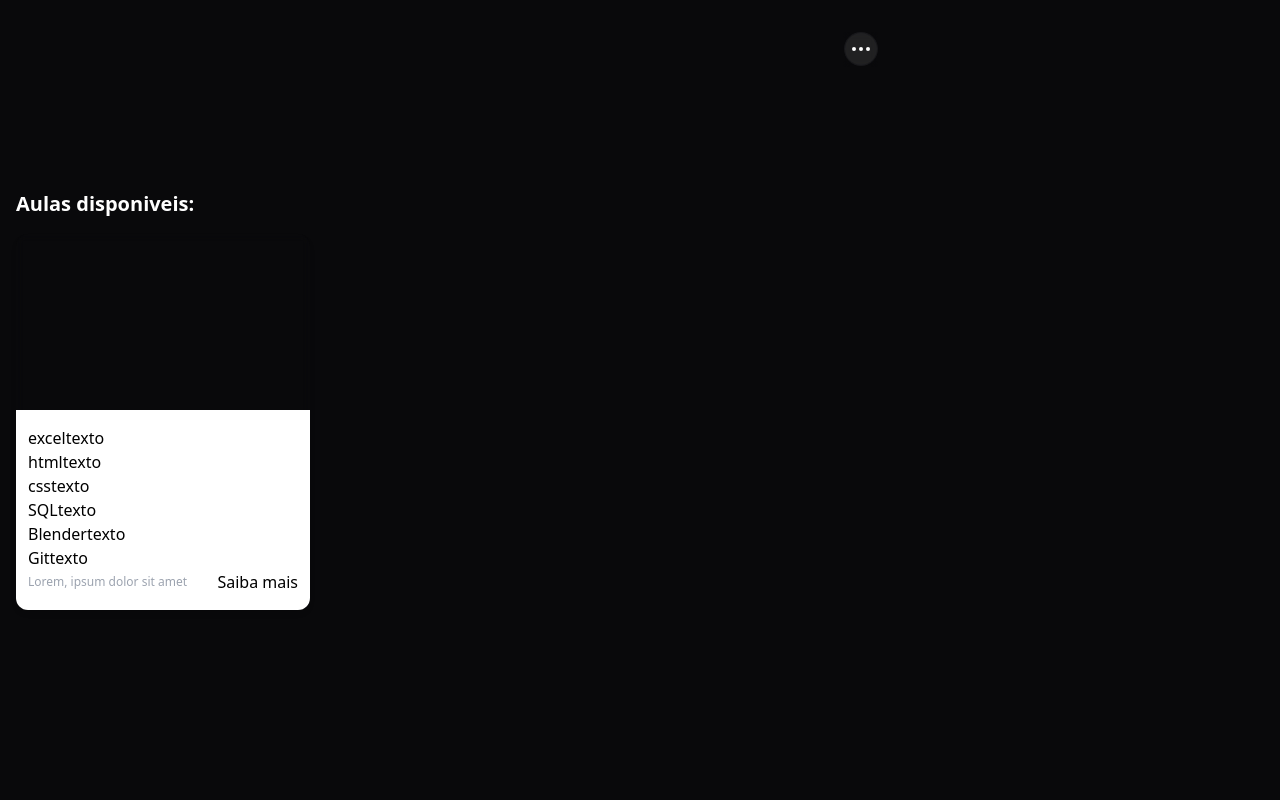
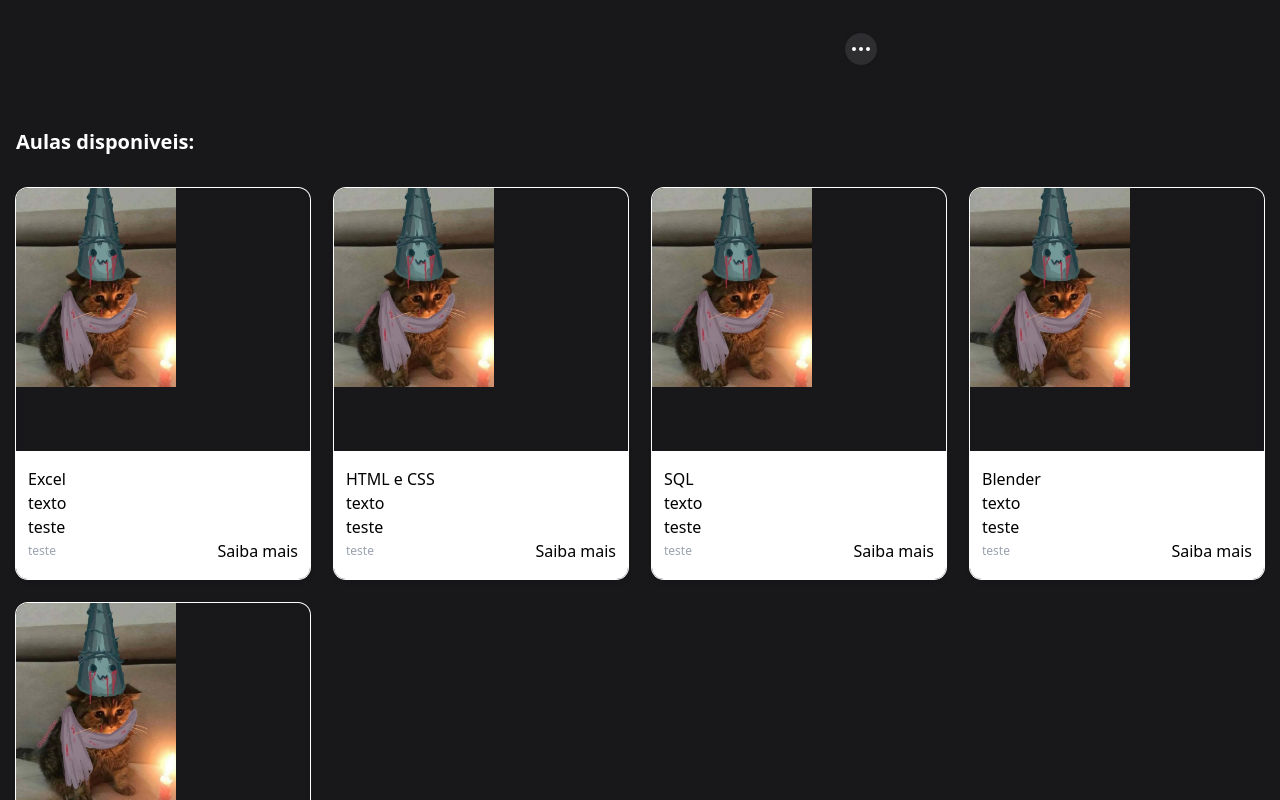
Before and after one commit to rodrigueslucas062/exp-una, a Next.js app: page /workshops in a window 1280 px wide. Shown: the top 800 px of the page. Built offline with nearby package versions, Linux system fonts and the light colour scheme.

Commit message:
🎨 Improvements and adjustments to code componentization

```diff
--- a/src/components/workshop/Workshop.jsx
+++ b/src/components/workshop/Workshop.jsx
@@ -5,41 +5,14 @@ import Apresentacao from "./workshoplist";
 
 export default function Workshop() {
   return (
-    <div class="relative flex min-h-screen flex-col justify-center overflow-hidden bg-gray- py-6 sm:py-12">
+    <section id="workshops" class="flex min-h-screen flex-col overflow-hidden py-6 sm:py-12 bg-zinc-900">
       <div class="mx-auto max-w-screen-xl px-4 w-full">
-        <h2 class="mb-4 font-bold text-xl text-white">Aulas disponiveis:</h2>
+        <h2 class="mb-4 font-bold text-xl text-white pt-20 pb-4">Aulas disponiveis:</h2>
+
         <div class="grid w-full sm:grid-cols-2 xl:grid-cols-4 gap-6">
           <Dialog.Root>
-            <div class="relative bg-zinc-100[0.03] backdrop-blur-sm flex flex-col shadow-md rounded-xl overflow-hidden hover:shadow-lg hover:-translate-y-1 transition-all duration-300 max-w-sm">
-              <a
-                href=""
-                class="text-zinc-900 absolute z-30 top-2 right-0 mt-2 mr-3"
-              >
-                <path
-                  stroke-linecap="round"
-                  stroke-linejoin="round"
-                  d="M21 8.25c0-2.485-2.099-4.5-4.688-4.5-1.935 0-3.597 1.126-4.312 2.733-.715-1.607-2.377-2.733-4.313-2.733C5.1 3.75 3 5.765 3 8.25c0 7.22 9 12 9 12s9-4.78 9-12Z"
-                />
-              </a>
-              <a href="" class="z-20 absolute h-full w-full top-0 left-0 ">
-                &nbsp;
-              </a>
-              <div class="h-auto overflow-hidden">
-                <div class="h-44 overflow-hidden relative"></div>
-              </div>
-              <div class="bg-white py-4 px-3">
 
-               <Apresentacao/>
-                <div class="flex justify-between items-center">
-                  <p class="text-xs text-gray-400">
-                    Lorem, ipsum dolor sit amet
-                  </p>
-                  <Dialog.Trigger class="relative z-40 flex items-center gap-2">
-                    <span>Saiba mais</span>
-                  </Dialog.Trigger>
-                </div>
-              </div>
-            </div>
+            <Apresentacao />
 
             <Dialog.Portal>
               <Dialog.DialogOverlay className="inset-0 fixed bg-black/20">
@@ -74,6 +47,6 @@ export default function Workshop() {
           </Dialog.Root>
         </div>
       </div>
-    </div>
+    </section>
   );
 }
--- a/src/components/workshop/workshoplist.js
+++ b/src/components/workshop/workshoplist.js
@@ -1,59 +1,74 @@
+import * as Dialog from "@radix-ui/react-dialog";
+import Image from "next/image";
+import Logo from "../../../public/images/Logo.jpeg";
 
 const lista = [
   {
-        titulo:"excel",
-        descricao:"texto",
-
+    img: Logo,
+    titulo: "Excel",
+    descricao: "texto",
+    sala: "teste",
   },
   {
-        titulo:"html",
-        descricao:"texto",
-
+    img: Logo,
+    titulo: "HTML e CSS",
+    descricao: "texto",
+    sala: "teste",
   },
   {
-        titulo:"css",
-        descricao:"texto",
-
+    img: Logo,
+    titulo: "SQL",
+    descricao: "texto",
+    sala: "teste",
   },
   {
-        titulo:"SQL",
-        descricao:"texto",
-
+    img: Logo,
+    titulo: "Blender",
+    descricao: "texto",
+    sala: "teste",
   },
   {
-        titulo:"Blender",
-        descricao:"texto",
-
+    img: Logo,
+    titulo: "Git",
+    descricao: "texto",
+    sala: "teste",
   },
-    {
-        titulo:"Git",
-        descricao:"texto",
-
-    },
-]
+];
 
 export default function Apresentacao() {
   return (
     <>
-            {lista.map((info,index) => (
+      {lista.map((info, index) => (
         <div key={index}>
-                    <ApresentacaoWorkshop titulo = {info.titulo} descricao = {info.descricao} />
-
+          <ApresentacaoWorkshop
+            imagem={info.img}
+            titulo={info.titulo}
+            descricao={info.descricao}
+            sala={info.sala}
+          />
         </div>
       ))}
     </>
-    )
+  );
 }
 
-function ApresentacaoWorkshop({titulo,descricao}) {
+function ApresentacaoWorkshop({ imagem, titulo, descricao, sala }) {
   return (
-        <div>
-            <span>
-                {titulo}
-            </span>
-            <span>
-                {descricao}
-            </span>
+    <div class="relative bg-zinc-100[0.03] space-y-16 backdrop-blur-sm ring-1 ring-white flex flex-col shadow-md rounded-xl overflow-hidden hover:shadow-lg hover:-translate-y-1 transition-all duration-300 max-w-sm">
+      <div class="h-auto overflow-hidden justify-center">
+        <Image src={imagem} alt="Imagem da tecnologia" width={160} height={160} />
       </div>
-    )
+      <div class="flex flex-col bg-white py-4 px-3">
+        <span>{titulo}</span>
+        <span>{descricao}</span>
+        <span>{sala}</span>
+        <div class="flex justify-between items-center">
+          <p class="text-xs text-gray-400">{sala}</p>
+          <Dialog.Trigger class="relative z-40 flex items-center gap-2">
+            <span>Saiba mais</span>
+          </Dialog.Trigger>
+        </div>
+      </div>
+    </div>
+  );
 }
--- a/src/pages/workshops.js
+++ b/src/pages/workshops.js
@@ -1,9 +1,7 @@
 import Workshop from "@/components/workshop/Workshop"
-
 
 export default function Workshops() {
     return(
-
      <Workshop/>
     )
 }
```
Lines whose indentation alone changed are shown as unchanged.
